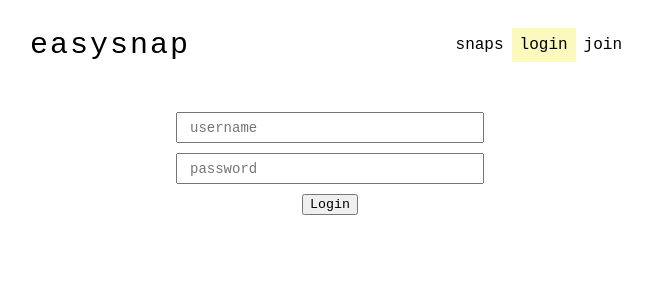
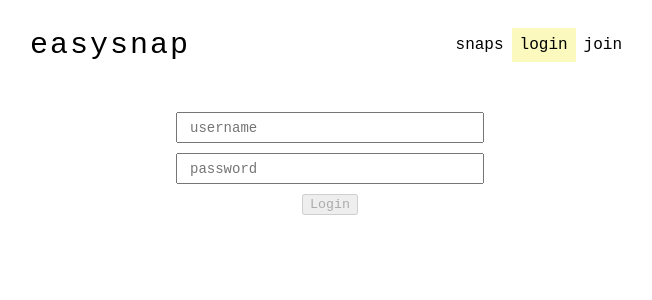
Before and after one commit to emrejz/easysnap, a React (Create React App) app in the folder client/: page /login in a window 1280 px wide. Shown: the top 300 px of the page, without its empty margins (310-962 px from the left). Built offline with nearby package versions, Linux system fonts and the light colour scheme; no server answers.

Commit message:
loginPage edited

```diff
--- a/client/src/components/pages/Join.js
+++ b/client/src/components/pages/Join.js
@@ -2,13 +2,14 @@ import React from 'react'
 import {Mutation} from 'react-apollo'
 import {addUser} from '../queries/index'
 import Error from '../Error'
+import { withRouter } from 'react-router-dom'
 
 const initialState={
     username:"",
     password:"",
     cPassword:""
 }
-export default class Join extends React.Component {
+ class Join extends React.Component {
     state={
       ...initialState
     }
@@ -21,6 +22,7 @@ export default class Join extends React.Component {
     onSbmt = (e, func) => {
 		e.preventDefault();
 		func().then(({data}) =>{
+            this.props.history.push("/")
             localStorage.setItem("token",data.addUser.token)
             this.setState({
                 ...initialState
@@ -66,3 +68,5 @@ export default class Join extends React.Component {
         )
     }
 }
+
+export default withRouter(Join)
--- a/client/src/components/pages/Login.js
+++ b/client/src/components/pages/Login.js
@@ -1,19 +1,58 @@
 import React from 'react'
+import { signIn } from '../queries/index'
+import { Mutation } from 'react-apollo'
+import { withRouter } from 'react-router-dom'
 
-export default function Login() {
+const initialState = {
+    username: "",
+    password: ""
+}
+ class Login extends React.Component {
+    state = {
+        ...initialState
+    }
+    onSbmt = (e,func) => {
+        e.preventDefault();
+        this.setState({
+            ...initialState
+        });
+        func().then(data=>{console.log(data); this.props.history.push("/")})
+
+    }
+    onChng = (e) => {
+        this.setState({
+            [e.target.name]: e.target.value
+        })
+    }
+    loginValid = () => {
+        const { username, password } = this.state
+        return (!username || !password)
+    }
+    render() {
+        const { username, password } = this.state
         return (
             <div>
-            <form className="user-form">
+                <Mutation mutation={signIn} variables={{username,password}}>
+                    {(signIn, { loading, error }) => (
+                        <form onSubmit={(e) => {
+                            this.onSbmt(e,signIn)
+                        }} className="user-form">
                             <label>
-                    <input type="text" placeholder="username" />
+                                <input onChange={this.onChng} value={username} name="username" type="text" placeholder="username" />
                             </label>
                             <label>
-                    <input type="password" placeholder="password" />
+                                <input onChange={this.onChng} value={password} name="password" type="password" placeholder="password" />
                             </label>
                             <label>
-                    <button>Login</button>
+                                <button type="submit" disabled={this.loginValid()}>Login</button>
                             </label>
                         </form>
+                    )
+                    }</Mutation>
+
             </div>
         )
     }
+}
+
+export default withRouter(Login)
--- a/client/src/components/sessionWrapperHOC.js
+++ b/client/src/components/sessionWrapperHOC.js
@@ -5,10 +5,10 @@ import {getActiveUser} from './queries/index'
 const sessionWrapperHOC=Component=>props=>(
     <Query query={getActiveUser}>
         {
-            ({loading,error})=>{
+            ({data,loading,error})=>{
                 if(loading) return <div style={{textAlign:"center"}}>Loading..</div>
-              //  if(error)  return <div style={{textAlign:"center"}}>Error</div>
-                return <Component />
+              console.log(data)
+                return <Component {...props}/>
             }
         }
     </Query>
```
Also changed, not shown: client/src/components/queries/index.js (+4 -5 lines), 2 other files (tests, documents, lock files or other folders). Lines whose indentation alone changed are shown as unchanged.
